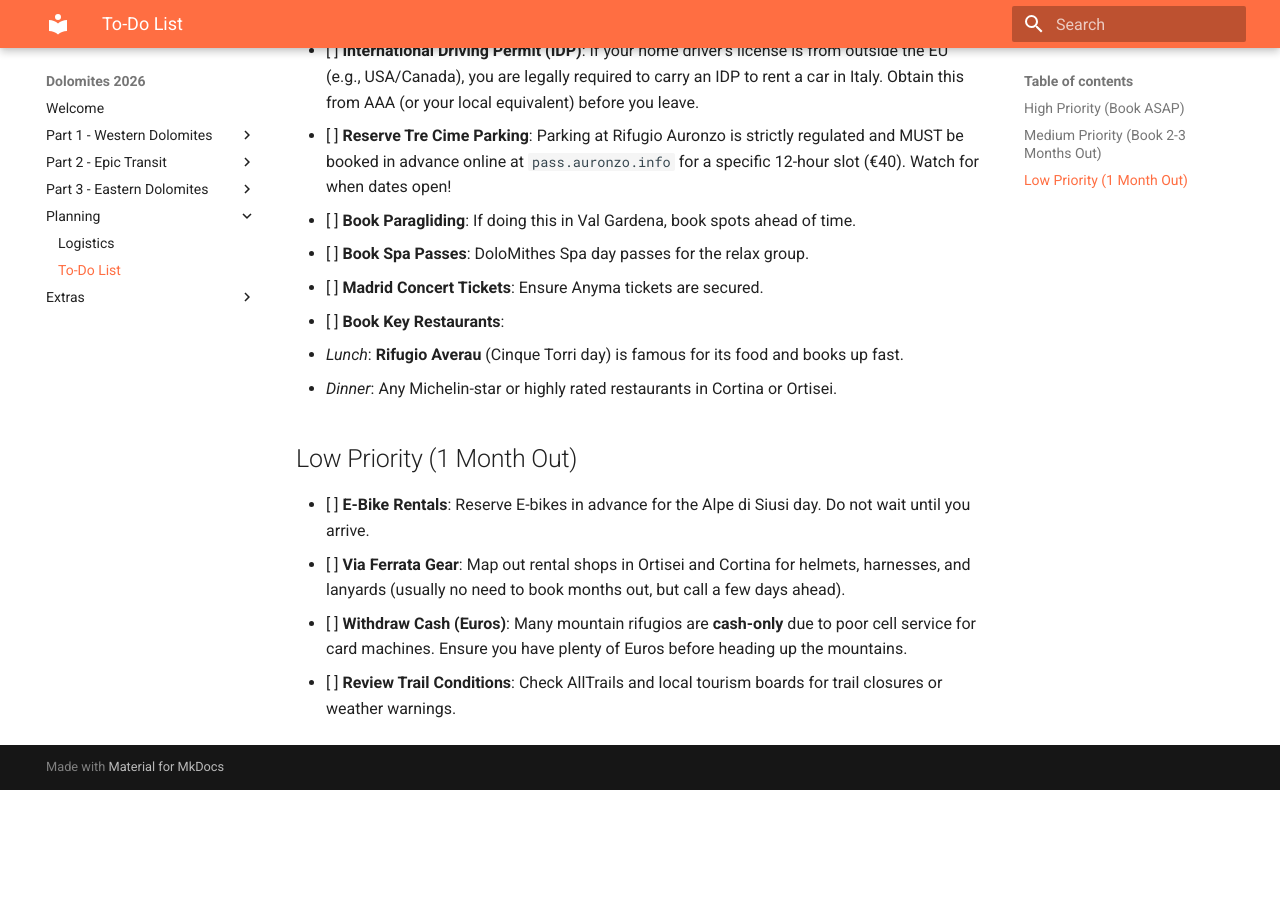
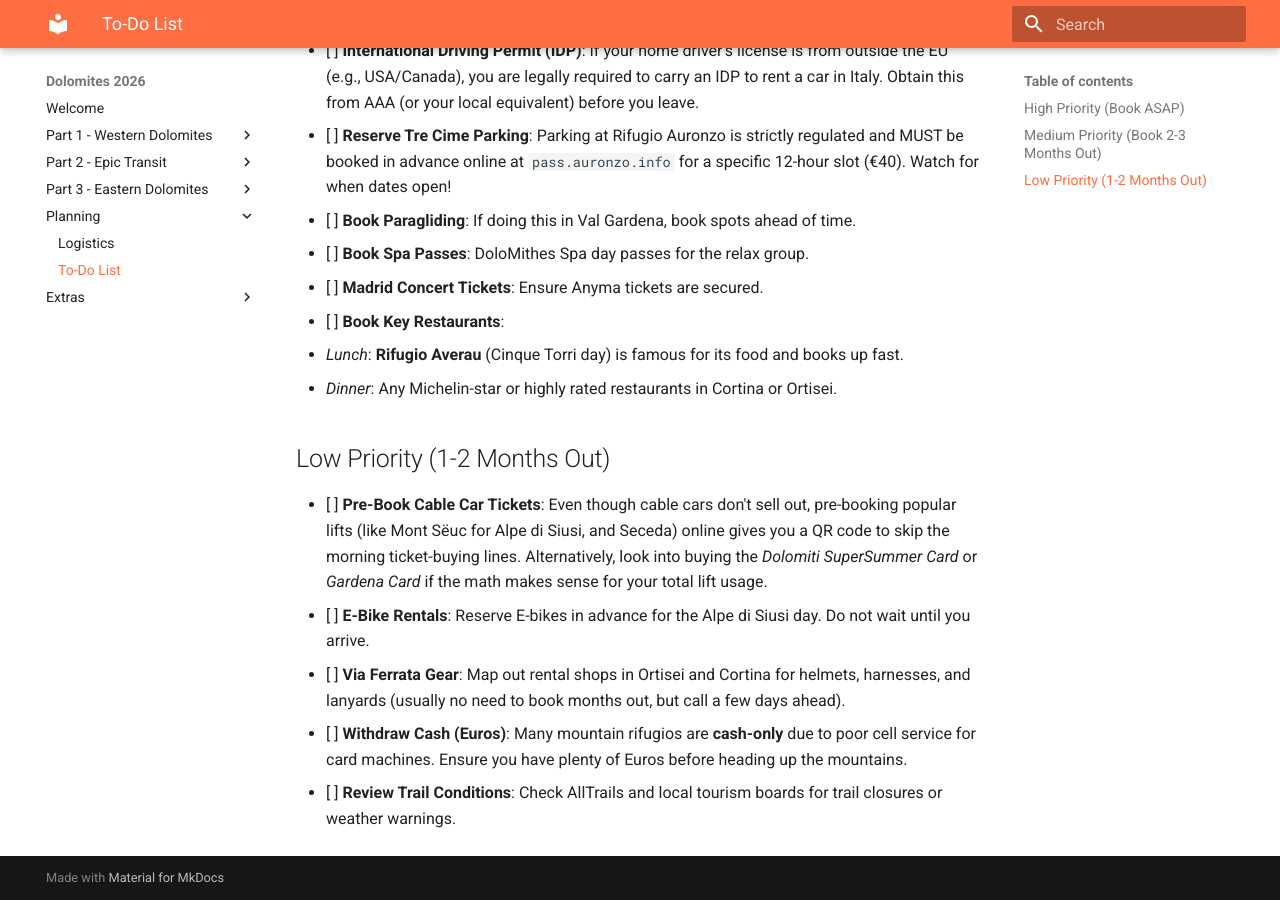
Before and after one commit to iammzz/dolomites-2026, an MkDocs documentation site: the page built from docs/todo.md, in a window 1280 px wide and 900 px high, scrolled down 720 px. Built offline with MkDocs 1.6.1 and Material for MkDocs 9.7.7, drawn with Linux system fonts in a browser that asks for light colours; before the commit the page ends 1510 px from its top, so only the background shows below that.

Commit message:
Add cable car tickets to todo list

```diff
--- a/docs/todo.md
+++ b/docs/todo.md
@@ -24,7 +24,8 @@ This page tracks all outstanding items required to successfully execute the trip
   - *Lunch*: **Rifugio Averau** (Cinque Torri day) is famous for its food and books up fast.
   - *Dinner*: Any Michelin-star or highly rated restaurants in Cortina or Ortisei.
 
-## Low Priority (1 Month Out)
+## Low Priority (1-2 Months Out)
+- [ ] **Pre-Book Cable Car Tickets**: Even though cable cars don't sell out, pre-booking popular lifts (like Mont Sëuc for Alpe di Siusi, and Seceda) online gives you a QR code to skip the morning ticket-buying lines. Alternatively, look into buying the *Dolomiti SuperSummer Card* or *Gardena Card* if the math makes sense for your total lift usage.
 - [ ] **E-Bike Rentals**: Reserve E-bikes in advance for the Alpe di Siusi day. Do not wait until you arrive.
 - [ ] **Via Ferrata Gear**: Map out rental shops in Ortisei and Cortina for helmets, harnesses, and lanyards (usually no need to book months out, but call a few days ahead).
 - [ ] **Withdraw Cash (Euros)**: Many mountain rifugios are **cash-only** due to poor cell service for card machines. Ensure you have plenty of Euros before heading up the mountains.
```
